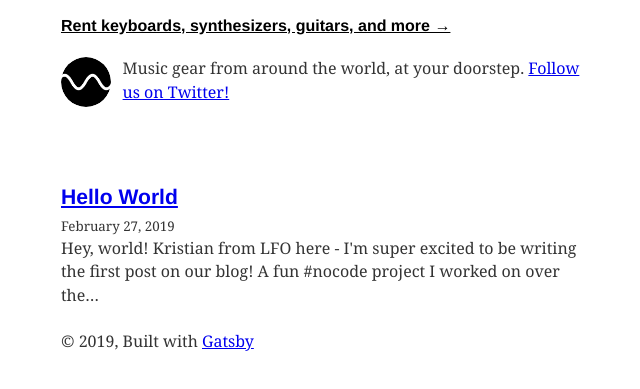
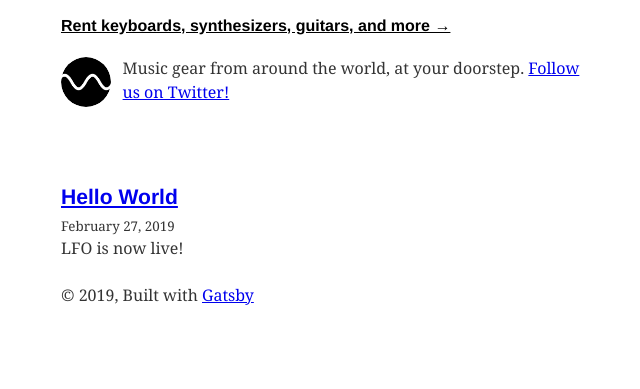
Before and after one commit to kristianfreeman/blog.lfo.fm, a Gatsby site: page / in a window 1280 px wide. Shown: the part 111-500 px from the top of the page, without its empty margins (318-958 px from the left). Built offline with nearby package versions, Linux system fonts and the light colour scheme; Gatsby itself is replaced by a stand-in of ours; some packages are replaced by stand-ins of ours.

```diff
--- a/content/blog/hello-world/index.md
+++ b/content/blog/hello-world/index.md
@@ -1,5 +1,6 @@
 ---
 title: Hello World
+description: "LFO is now live!"
 date: "2019-02-27T22:12:03.284Z"
 ---
 
```
Also changed, not shown: content/blog/hello-world/salty_egg.jpg (deleted), static/favicon.ico.
